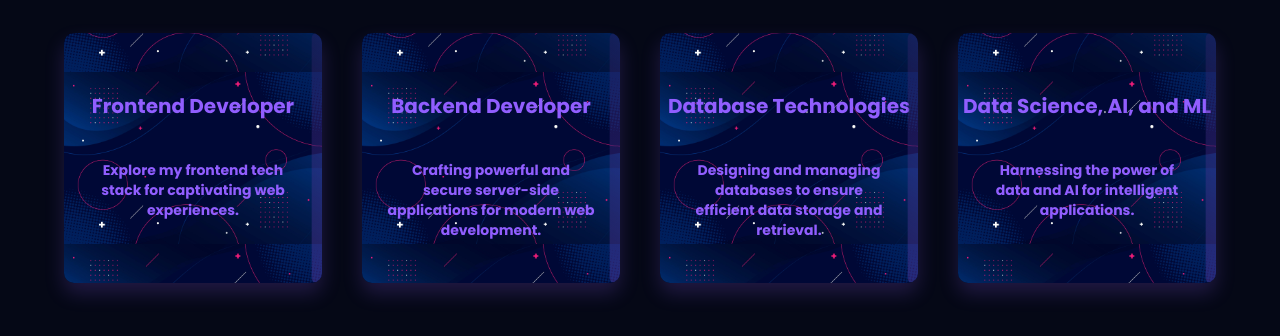
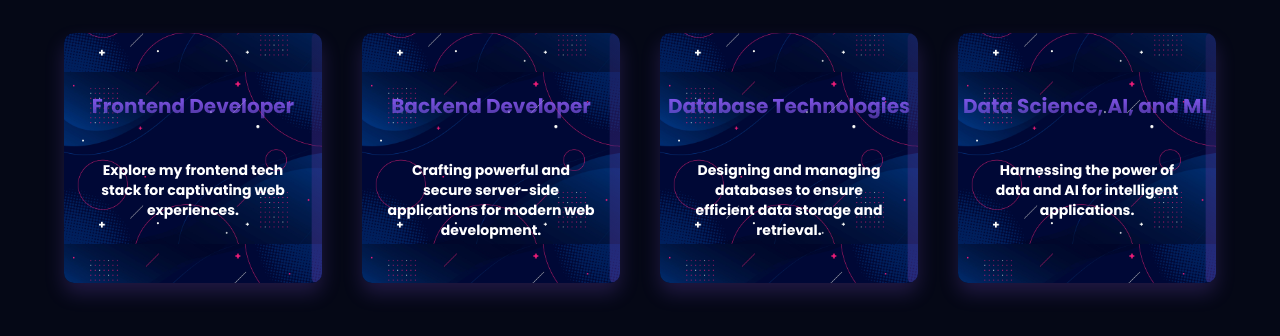
Before and after one commit to AdityaSurve/portfolio, a React (Vite) app: page / in a window 1280 px wide. Shown: the part 1119-1455 px from the top of the page. Built offline with nearby package versions, Linux system fonts and the light colour scheme.

Commit message:
skills final

```diff
--- a/src/components/cards/SkillsCard.jsx
+++ b/src/components/cards/SkillsCard.jsx
@@ -5,17 +5,18 @@ const SkillsCard = ({ title, description, skills }) => {
     <div className="card-container bg-[#fff1] backdrop-blur-xl cursor-pointer bg-card bg-contain bg-center bg-fixed">
       <div className="card">
         <div className="front-content flex flex-col">
-          <p className="text-xl h-12">{title}</p>
+          <p className="text-xl h-12 bg-gradient-to-t from-[#915EFF10] to-[#915EFF] bg-clip-text text-transparent">
+            {title}
+          </p>
           <p className="text-sm px-6 mt-5 h-16 text-center">{description}</p>
         </div>
         <div className="content">
           <p className="heading h-10">Tech Stack: </p>
           <div className="w-full h-full flex flex-wrap justify-center">
             {skills.map((skill, index) => (
-              <>
+              <div key={index}>
                 <div
-                  key={index}
-                  className="w-14 h-14 p-1 m-2 rounded-full bg-[#fff3] backdrop-blur-2xl flex items-center justify-center"
+                  className="h-10 lg:w-14 w-10 lg:h-14 p-1 m-2 rounded-full bg-[#fff3] backdrop-blur-2xl flex items-center justify-center"
                   style={{
                     zIndex: 1,
                     pointerEvents: "auto",
@@ -37,7 +38,7 @@ const SkillsCard = ({ title, description, skills }) => {
                   delayHide={100}
                   className="z-[1000]"
                 />
-              </>
+              </div>
             ))}
           </div>
         </div>
--- a/src/index.css
+++ b/src/index.css
@@ -230,7 +230,6 @@
 .card .front-content p {
   font-weight: 700;
   opacity: 1;
-  color :#915EFF;
   transition: all 0.6s cubic-bezier(0.23, 1, 0.320, 1)
 }
 
```
